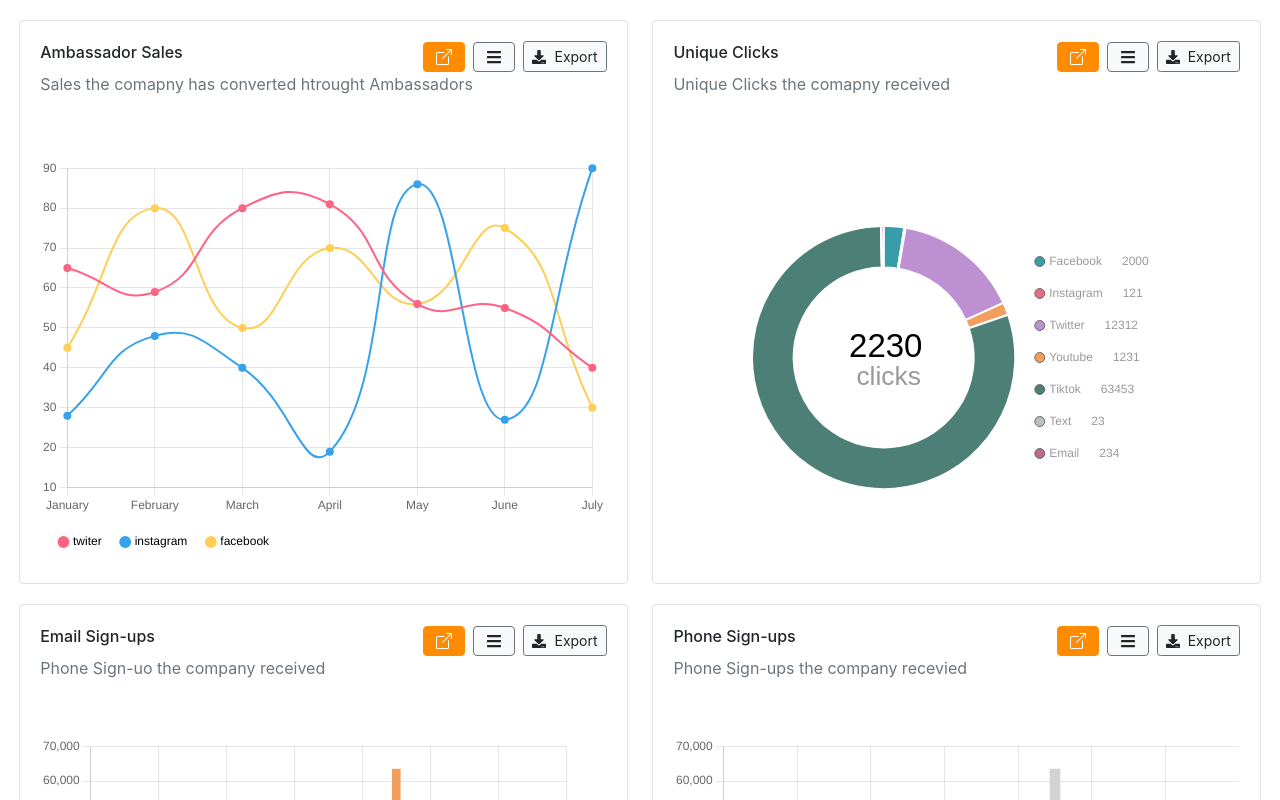
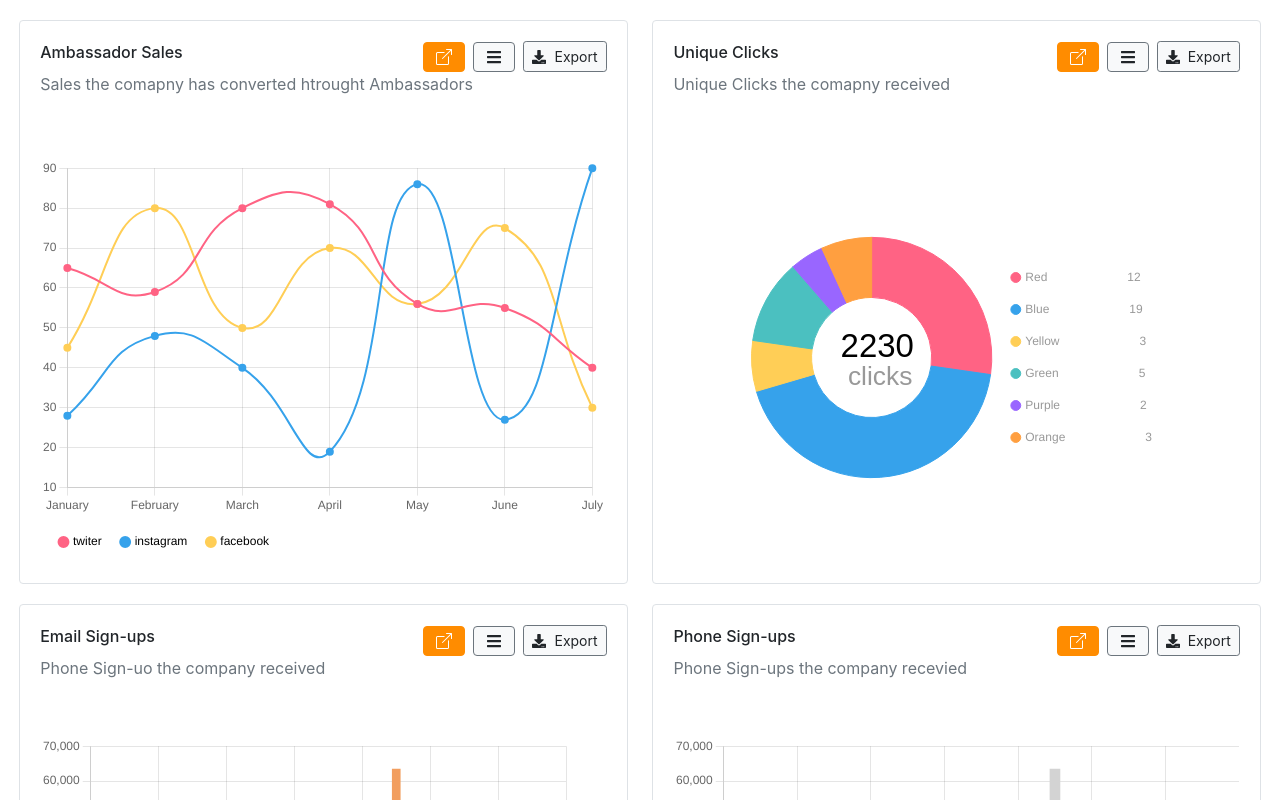
Before and after one commit to haider460/chartjs, a React (Create React App) app: page / in a window 1280 px wide. Shown: the top 800 px of the page. Built offline with nearby package versions, Linux system fonts and the light colour scheme.

Commit message:
fix the side label of chart

```diff
--- a/package.json
+++ b/package.json
@@ -7,6 +7,7 @@
     "@testing-library/react": "^13.4.0",
     "@testing-library/user-event": "^13.5.0",
     "chart.js": "^4.2.0",
+    "chartjs-plugin-datalabels": "^2.2.0",
     "react": "^18.2.0",
     "react-chartjs-2": "^5.2.0",
     "react-dom": "^18.2.0",
--- a/src/DoughnutChart.jsx
+++ b/src/DoughnutChart.jsx
@@ -3,33 +3,92 @@ import "chart.js/auto";
 import { FaDownload, FaTimes, FaBars } from "react-icons/fa";
 import { useState, useRef } from "react";
 import { BsBoxArrowUpRight } from "react-icons/bs";
+import ChartDataLabels from "chartjs-plugin-datalabels";
 
 const data = {
-  labels: [
-    "Facebook",
-    "Instagram",
-    "Twitter",
-    "Youtube",
-    "Tiktok",
-    "Text",
-    "Email",
-  ],
+  labels: ["Red", "Blue", "Yellow", "Green", "Purple", "Orange"],
   datasets: [
     {
-      data: [2000, 121, 12312, 1231, 63453, 23, 234],
+      label: "My Dataset",
+      data: [12, 19, 3, 5, 2, 3],
       backgroundColor: [
-        "#379EA9",
-        "#e96b83",
-        "#bd91d1",
-        "#f29e5f",
-        "#4c8077",
-        "#b4c3bf",
-        "#BB6B8D",
+        "rgba(255, 99, 132, 1)",
+        "rgba(54, 162, 235, 1)",
+        "rgba(255, 206, 86, 1)",
+        "rgba(75, 192, 192, 1)",
+        "rgba(153, 102, 255, 1)",
+        "rgba(255, 159, 64, 1)",
       ],
+      borderColor: [
+        "rgba(255, 99, 132, 1)",
+        "rgba(54, 162, 235, 1)",
+        "rgba(255, 206, 86, 1)",
+        "rgba(75, 192, 192, 1)",
+        "rgba(153, 102, 255, 1)",
+        "rgba(255, 159, 64, 1)",
+      ],
+      borderWidth: 1,
     },
   ],
-  text: "24",
+  percentageData: [],
 };
+
+const sum = data.datasets[0].data.reduce((a, b) => a + b, 0);
+data.datasets[0].data.forEach((value) => {
+  data.percentageData.push(value);
+});
+
+const options = {
+  plugins: {
+    legend: {
+      position: "right",
+      rtl: false,
+      labels: {
+        usePointStyle: true,
+        pointStyle: "circle",
+        padding: 20,
+        boxWidth: 7,
+        boxHeight: 7,
+        generateLabels: function (chart) {
+          const dataset = chart.data.datasets[0];
+          return dataset.data.map((value, index) => {
+            const label =
+              data.labels[index] +
+              "  " +
+              "  " +
+              "  " +
+              "  " +
+              "  " +
+              "  " +
+              "  " +
+              "  " +
+              "  " +
+              "  " +
+              "  " +
+              "  " +
+              data.percentageData[index];
+            return {
+              text: label,
+              fillStyle: dataset.backgroundColor[index],
+              strokeStyle: dataset.borderColor[index],
+              lineWidth: dataset.borderWidth,
+              hidden:
+                isNaN(value) || chart.getDatasetMeta(0).data[index].hidden,
+              index: index,
+            };
+          });
+        },
+      },
+    },
+  },
+  text: "360",
+  font: {
+    size: 16,
+  },
+  color: "#000",
+  lineHeight: 1.2,
+};
+
 const plugins = [
   {
     beforeDraw: function (chart) {
@@ -55,51 +114,12 @@ const plugins = [
           line = " " + line;
         }
         const y = textY + i * lineHeight + (i === 0 ? 0 : lineHeight / 2);
-        ctx.fillText(line, textX / 2.1, y);
+        ctx.fillText(line, textX / 2.3, y);
       });
       ctx.save();
     },
   },
 ];
-
-const options = {
-  cutout: 90,
-  plugins: {
-    legend: {
-      position: "right",
-      rtl: false,
-      labels: {
-        usePointStyle: true,
-        pointStyle: "circle",
-        padding: 20,
-        boxWidth: 7,
-        boxHeight: 7,
-        generateLabels: (chart) => {
-          const data = chart.data;
-          if (data.labels.length && data.datasets.length) {
-            return data.labels.map((label, index) => {
-              const value = data.datasets[0].data[index];
-              return {
-                fillStyle: data.datasets[0].backgroundColor[index],
-                text: `${label}      ${value} `,
-                hidden: isNaN(value) || value <= 0,
-                index: index,
-              };
-            });
-          } else {
-            return [];
-          }
-        },
-      },
-    },
-  },
-  text: "360",
-  font: {
-    size: 16,
-  },
-  color: "#000",
-  lineHeight: 1.2,
-};
 
 const ChartCard = () => {
   const [showFullChart, setShowFullChart] = useState(false);
@@ -172,8 +192,8 @@ const ChartCard = () => {
                 data={data}
                 options={options}
                 plugins={plugins}
-                height={429}
-                width={411}
+                height={500}
+                width={500}
               />
               <button
                 className="btn btn-sm btn-light d-flex align-items-center text-primary border-primary"
```
Also changed, not shown: 1 other file (tests, documents, lock files or other folders).
